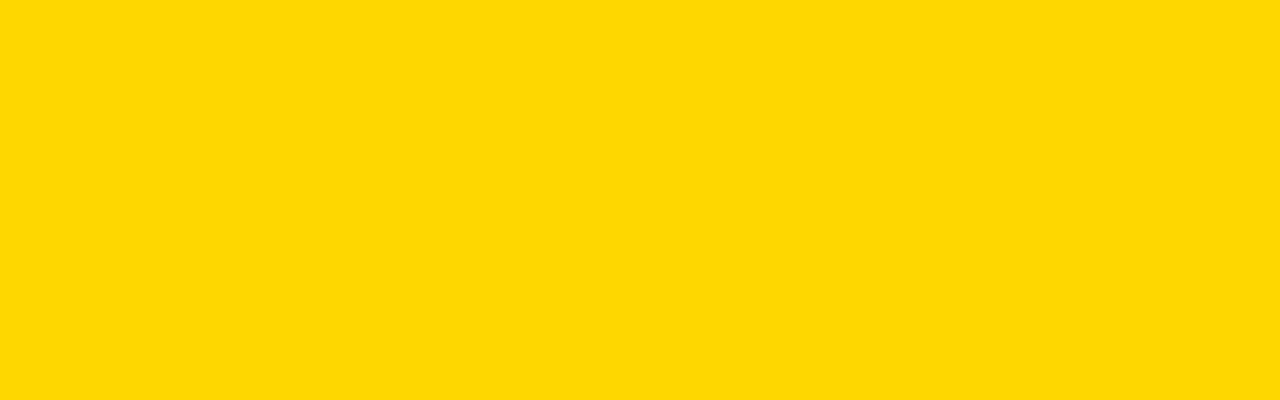
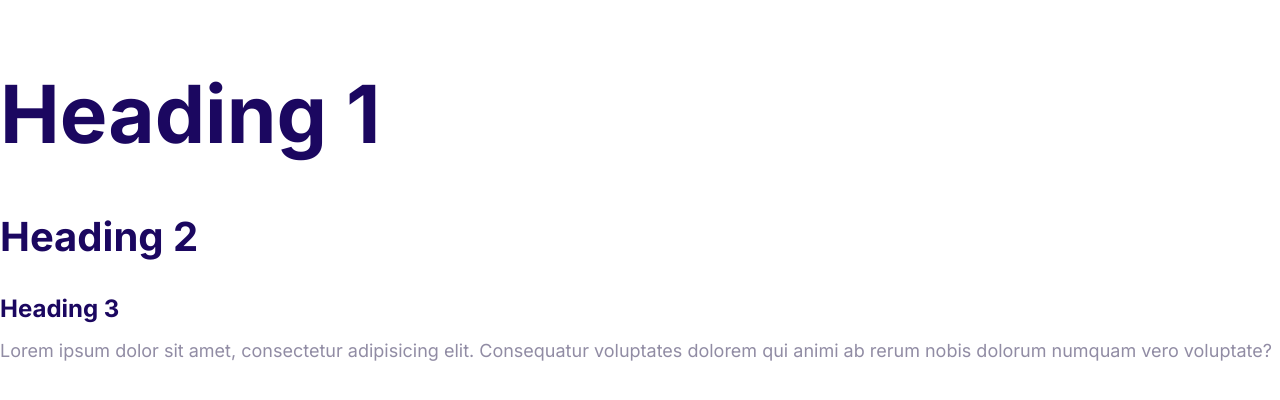
Before and after one commit to dcortez2268/html-css, a plain HTML site: page index.html in a window 1280 px wide. Drawn offline with Linux system fonts and the light colour scheme.

Commit message:
Define the styles for the fonts.

```diff
--- a/css/styles.css
+++ b/css/styles.css
@@ -1,3 +1,59 @@
+html {
+  /* 62.5% * 16px = 10px */
+  font-size: 62.5%;
+}
+
+:root {
+  --color-primary: #2584ff;
+  --color-secondary: #00d9ff;
+  --color-accent: #ff3400;
+  --color-headings: #1b0760;
+  --color-body: #918ca4;
+}
+
 body {
-  background: gold;
+  font-family: Inter, Arial, Helvetica, sans-serif;
+  font-size: 2.4rem;
+  line-height: 1.5;
+  color: var(--color-body);
 }
+
+h1,
+h2,
+h3 {
+  color: var(--color-headings);
+  margin-bottom: 1rem;
+}
+
+h1 {
+  font-size: 7rem;
+}
+
+h2 {
+  font-size: 4rem;
+}
+
+h3 {
+  font-size: 3rem;
+}
+
+p {
+  margin-top: 0;
+}
+
+@media screen and (min-width: 1024px) {
+  body {
+    font-size: 1.8rem;
+  }
+  h1 {
+    font-size: 8rem;
+  }
+
+  h2 {
+    font-size: 4rem;
+  }
+
+  h3 {
+    font-size: 2.4rem;
+  }
+}
--- a/index.html
+++ b/index.html
@@ -11,11 +11,27 @@
     <!-- keywords don't have that much weight on SEO, used to be more popular -->
     <!-- takeaway is that meta elements give us information about the page -->
 
-    <title>My first web page</title>
+    <title>Moshify</title>
+
+    <link rel="preconnect" href="https://fonts.googleapis.com" />
+    <link rel="preconnect" href="https://fonts.gstatic.com" crossorigin />
+    <link
+      href="https://fonts.googleapis.com/css2?family=Inter:wght@400;700&display=swap"
+      rel="stylesheet"
+    />
     <link rel="stylesheet" href="css/normalize.css" />
     <link rel="stylesheet" href="css/styles.css" />
     <style></style>
   </head>
 
-  <body></body>
+  <body>
+    <h1>Heading 1</h1>
+    <h2>Heading 2</h2>
+    <h3>Heading 3</h3>
+    <p>
+      Lorem ipsum dolor sit amet, consectetur adipisicing elit. Consequatur
+      voluptates dolorem qui animi ab rerum nobis dolorum numquam vero
+      voluptate?
+    </p>
+  </body>
 </html>
```
Also changed, not shown: html-css-notes.html (+4 -0 lines).
